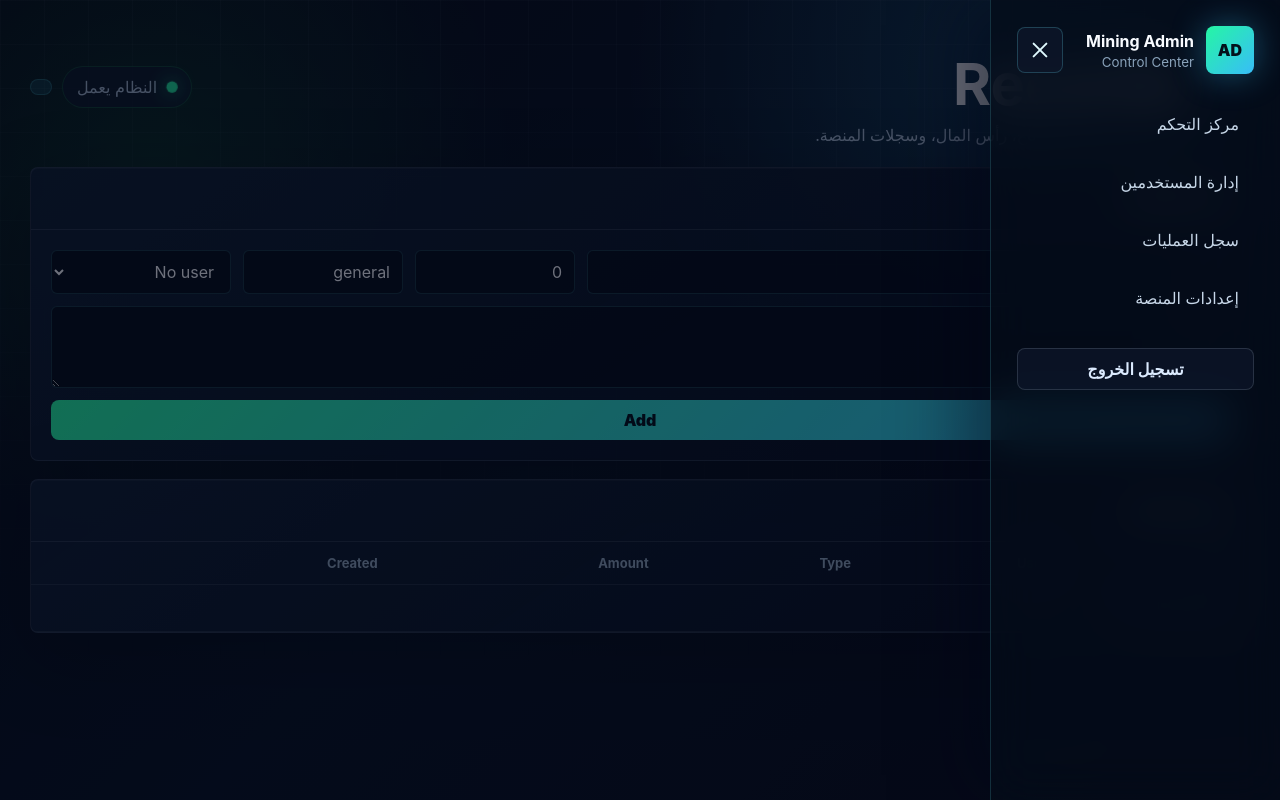
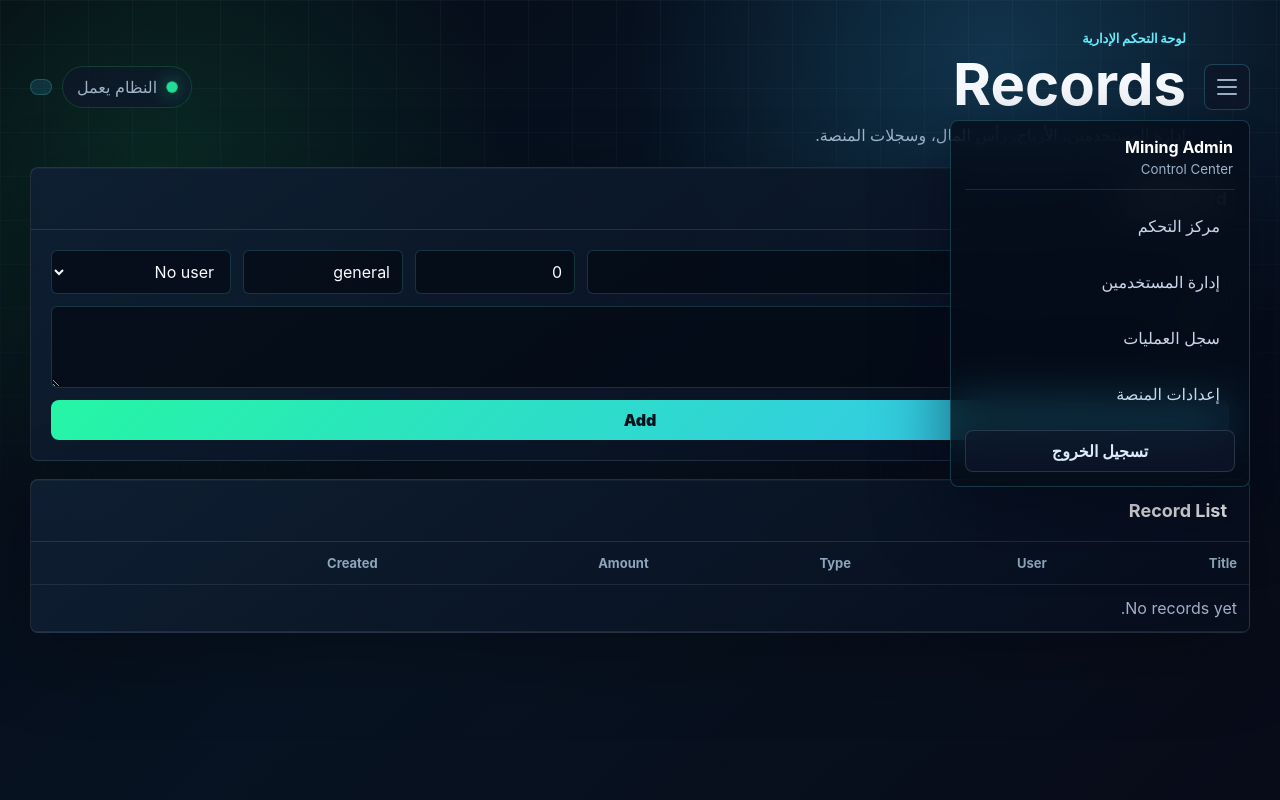
Before and after one commit to abdulkarimhajyasin-alt/project1-dashboard, a FastAPI app: template web_dashboard/app/templates/records.html in a window 1280 px wide, after a click on "القائمة". Run offline with FastAPI, Linux system fonts and the light colour scheme; the template is opened without the code that fills it, so the values that code supplies are empty; parts of the project's set-up code (start-up, migrations or seed data) failed here and were passed over.

Commit message:
Convert admin navigation to dropdown menu

```diff
--- a/web_dashboard/app/static/css/style.css
+++ b/web_dashboard/app/static/css/style.css
@@ -1363,54 +1363,66 @@ th {
   min-height: 100vh;
 }
 
-.admin-menu-backdrop {
-  background: rgba(2, 6, 23, 0.56);
-  inset: 0;
-  opacity: 0;
-  pointer-events: none;
-  position: fixed;
-  transition: opacity 180ms ease;
-  z-index: 40;
-}
-
-.admin-mining-sidebar {
+.admin-menu-wrap {
+  display: flex;
+  flex: 0 0 auto;
+  justify-content: flex-end;
+  position: relative;
+  z-index: 30;
+}
+
+.admin-menu-panel {
   backdrop-filter: blur(22px);
   background: rgba(5, 12, 25, 0.78);
-  border-left: 1px solid rgba(103, 232, 249, 0.16);
-  box-shadow: -24px 0 70px rgba(2, 6, 23, 0.48);
-  display: flex;
-  flex-direction: column;
-  gap: 26px;
-  height: 100vh;
-  max-width: calc(100vw - 24px);
-  padding: 26px;
-  position: fixed;
+  border: 1px solid rgba(103, 232, 249, 0.2);
+  border-radius: 8px;
+  box-shadow: 0 24px 70px rgba(2, 6, 23, 0.52);
+  max-height: calc(100vh - 110px);
+  max-width: calc(100vw - 36px);
+  opacity: 0;
+  overflow-y: auto;
+  padding: 14px;
+  pointer-events: none;
+  position: absolute;
   right: 0;
-  top: 0;
-  transform: translateX(110%);
-  transition: transform 220ms ease;
-  width: 290px;
-  z-index: 50;
-}
-
-.admin-menu-open {
-  overflow: hidden;
-}
-
-.admin-menu-open .admin-menu-backdrop {
+  top: calc(100% + 10px);
+  transform: translateY(-6px);
+  transition: opacity 180ms ease, transform 180ms ease, visibility 180ms ease;
+  visibility: hidden;
+  width: 300px;
+  z-index: 60;
+}
+
+.admin-menu-wrap.is-open .admin-menu-panel {
   opacity: 1;
   pointer-events: auto;
-}
-
-.admin-menu-open .admin-mining-sidebar {
-  transform: translateX(0);
-}
-
-.admin-menu-header {
-  align-items: center;
-  display: flex;
-  gap: 14px;
-  justify-content: space-between;
+  transform: translateY(0);
+  visibility: visible;
+}
+
+.admin-menu-panel-title {
+  border-bottom: 1px solid rgba(148, 163, 184, 0.16);
+  color: #ffffff;
+  display: grid;
+  gap: 4px;
+  margin-bottom: 12px;
+  padding: 2px 2px 12px;
+}
+
+.admin-menu-panel-title small {
+  color: #9eb2c8;
+}
+
+.admin-menu-panel .mining-nav {
+  gap: 8px;
+}
+
+.admin-menu-panel .mining-nav a {
+  display: block;
+}
+
+.admin-menu-panel .mining-ghost-button {
+  margin-top: 12px;
 }
 
 .admin-mining-content {
@@ -1448,8 +1460,7 @@ th {
   justify-content: flex-end;
 }
 
-.admin-menu-button,
-.admin-menu-close {
+.admin-menu-button {
   align-items: center;
   background: rgba(15, 23, 42, 0.78);
   border: 1px solid rgba(103, 232, 249, 0.22);
@@ -1470,8 +1481,7 @@ th {
   gap: 5px;
 }
 
-.admin-menu-button span,
-.admin-menu-close span {
+.admin-menu-button span {
   background: currentColor;
   border-radius: 999px;
   display: block;
@@ -1479,24 +1489,7 @@ th {
   width: 20px;
 }
 
-.admin-menu-close {
-  position: relative;
-}
-
-.admin-menu-close span {
-  position: absolute;
-}
-
-.admin-menu-close span:first-child {
-  transform: rotate(45deg);
-}
-
-.admin-menu-close span:last-child {
-  transform: rotate(-45deg);
-}
-
-.admin-menu-button:hover,
-.admin-menu-close:hover {
+.admin-menu-button:hover {
   background: rgba(56, 189, 248, 0.16);
   border-color: rgba(103, 232, 249, 0.38);
   transform: translateY(-1px);
@@ -1739,7 +1732,7 @@ th {
   color: #71859e;
 }
 
-.admin-app button:not(.danger-button):not(.mining-ghost-button):not(.admin-menu-button):not(.admin-menu-close) {
+.admin-app button:not(.danger-button):not(.mining-ghost-button):not(.admin-menu-button) {
   background: linear-gradient(135deg, #25f6a4, #38bdf8);
   border-radius: 8px;
   color: #03111b;
@@ -1768,11 +1761,6 @@ th {
     grid-template-columns: 1fr;
   }
 
-  .admin-mining-sidebar {
-    height: 100vh;
-    position: fixed;
-  }
-
   .admin-mining-content {
     padding: 18px;
   }
--- a/web_dashboard/app/templates/base.html
+++ b/web_dashboard/app/templates/base.html
@@ -8,20 +8,19 @@
 </head>
 <body class="admin-app mining-admin-app">
   <div class="mining-bg" aria-hidden="true"></div>
-  <div class="admin-menu-backdrop" data-admin-menu-close aria-hidden="true"></div>
-  <aside class="admin-mining-sidebar" id="adminMenu" data-admin-menu aria-hidden="true">
-    <div class="admin-menu-header">
-      <div class="mining-brand">
-        <span class="brand-mark">AD</span>
-        <div>
-          <strong>Mining Admin</strong>
-          <small>Control Center</small>
-        </div>
-      </div>
-      <button class="admin-menu-close" type="button" data-admin-menu-close aria-label="إغلاق القائمة" title="إغلاق القائمة">
+  <div class="admin-mining-shell">
+    <main class="admin-mining-content">
+      <header class="admin-mining-topbar">
+        <div class="admin-menu-wrap" data-admin-menu-root>
+          <button class="admin-menu-button" type="button" data-admin-menu-toggle aria-label="فتح القائمة" aria-controls="adminMenu" aria-expanded="false" title="القائمة">
+            <span aria-hidden="true"></span>
             <span aria-hidden="true"></span>
             <span aria-hidden="true"></span>
           </button>
+          <div class="admin-menu-panel" id="adminMenu" data-admin-menu aria-hidden="true">
+            <div class="admin-menu-panel-title">
+              <strong>Mining Admin</strong>
+              <small>Control Center</small>
             </div>
             <nav class="mining-nav admin-mining-nav">
               <a href="/dashboard" class="{{ 'active' if active_page == 'dashboard' else '' }}">مركز التحكم</a>
@@ -32,17 +31,8 @@
             <form method="post" action="/logout">
               <button class="mining-ghost-button" type="submit">تسجيل الخروج</button>
             </form>
-  </aside>
-
-  <div class="admin-mining-shell">
-
-    <main class="admin-mining-content">
-      <header class="admin-mining-topbar">
-        <button class="admin-menu-button" type="button" data-admin-menu-toggle aria-label="فتح القائمة" aria-controls="adminMenu" aria-expanded="false" title="القائمة">
-          <span aria-hidden="true"></span>
-          <span aria-hidden="true"></span>
-          <span aria-hidden="true"></span>
-        </button>
+          </div>
+        </div>
         <div class="admin-page-heading">
           <p class="mining-kicker">لوحة التحكم الإدارية</p>
           <h1>{% block page_title %}{% endblock %}</h1>
@@ -58,29 +48,30 @@
   </div>
   <script>
     (() => {
-      const body = document.body;
+      const menuRoot = document.querySelector("[data-admin-menu-root]");
       const menu = document.querySelector("[data-admin-menu]");
       const toggles = document.querySelectorAll("[data-admin-menu-toggle]");
-      const closers = document.querySelectorAll("[data-admin-menu-close]");
 
-      if (!menu || !toggles.length) {
+      if (!menuRoot || !menu || !toggles.length) {
         return;
       }
 
       const setMenuOpen = (isOpen) => {
-        body.classList.toggle("admin-menu-open", isOpen);
+        menuRoot.classList.toggle("is-open", isOpen);
         menu.setAttribute("aria-hidden", String(!isOpen));
         toggles.forEach((toggle) => toggle.setAttribute("aria-expanded", String(isOpen)));
       };
 
       toggles.forEach((toggle) => {
         toggle.addEventListener("click", () => {
-          setMenuOpen(!body.classList.contains("admin-menu-open"));
+          setMenuOpen(!menuRoot.classList.contains("is-open"));
         });
       });
 
-      closers.forEach((closer) => {
-        closer.addEventListener("click", () => setMenuOpen(false));
+      document.addEventListener("click", (event) => {
+        if (!menuRoot.contains(event.target)) {
+          setMenuOpen(false);
+        }
       });
 
       document.addEventListener("keydown", (event) => {
```
Lines whose indentation alone changed are shown as unchanged.
